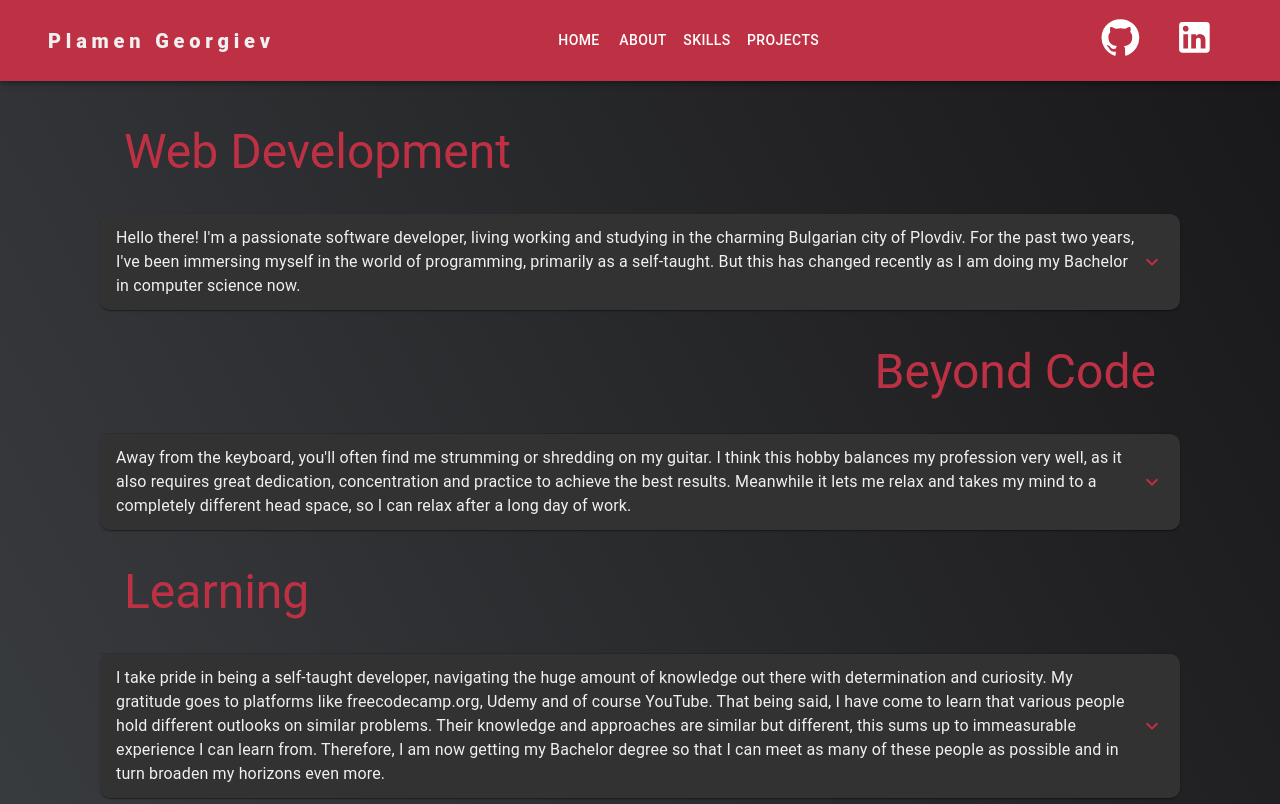
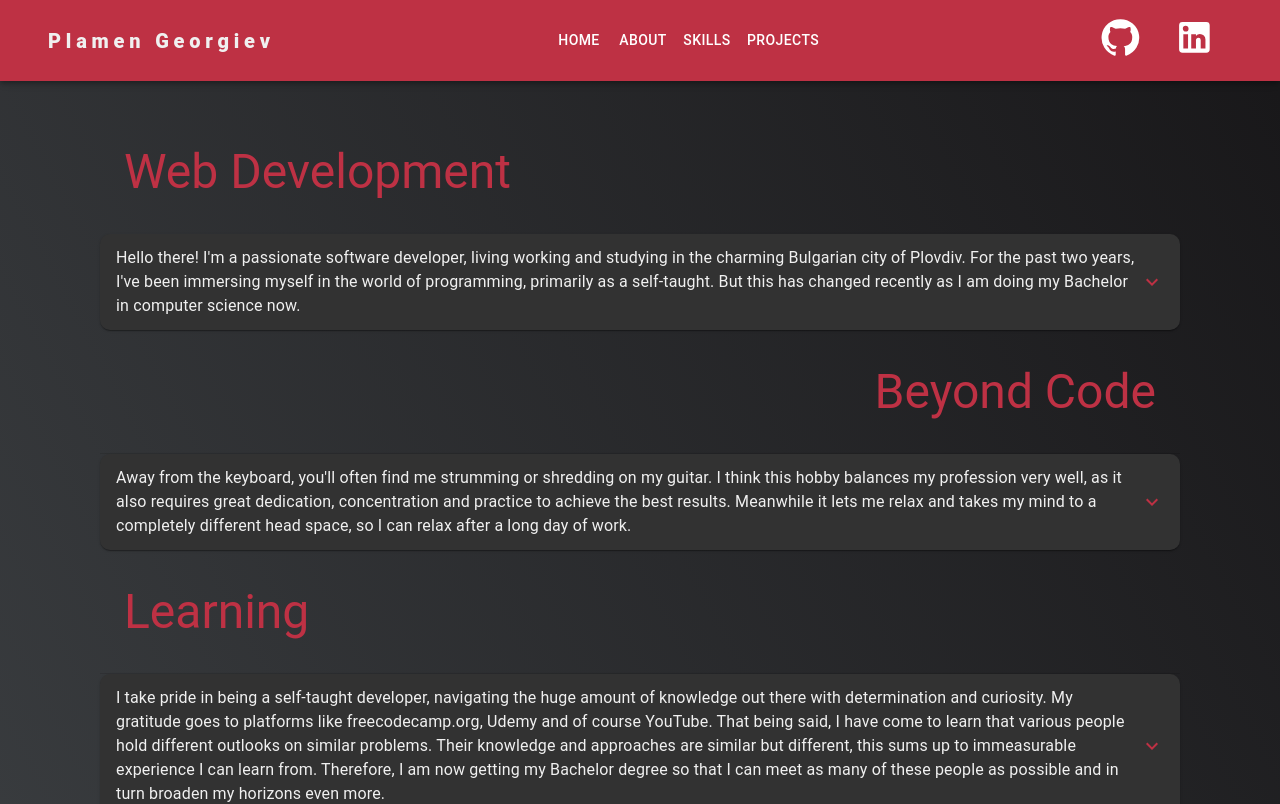
Before and after one commit to GeorgievPlamen/GeorgievPlamen.github.io, a React (Vite) app: page /about in a window 1280 px wide. Shown: the top 804 px of the page. Built offline with nearby package versions, Linux system fonts and the light colour scheme.

Commit message:
added margin

```diff
--- a/src/features/About.tsx
+++ b/src/features/About.tsx
@@ -29,7 +29,11 @@ export default function About() {
         <Typography
           variant="h3"
           padding={"0.5em"}
-          sx={{ alignSelf: "start", color: "#be3144" }}
+          sx={{
+            marginTop: "20px",
+            alignSelf: "start",
+            color: "#be3144",
+          }}
         >
           Web Development
         </Typography>
```
